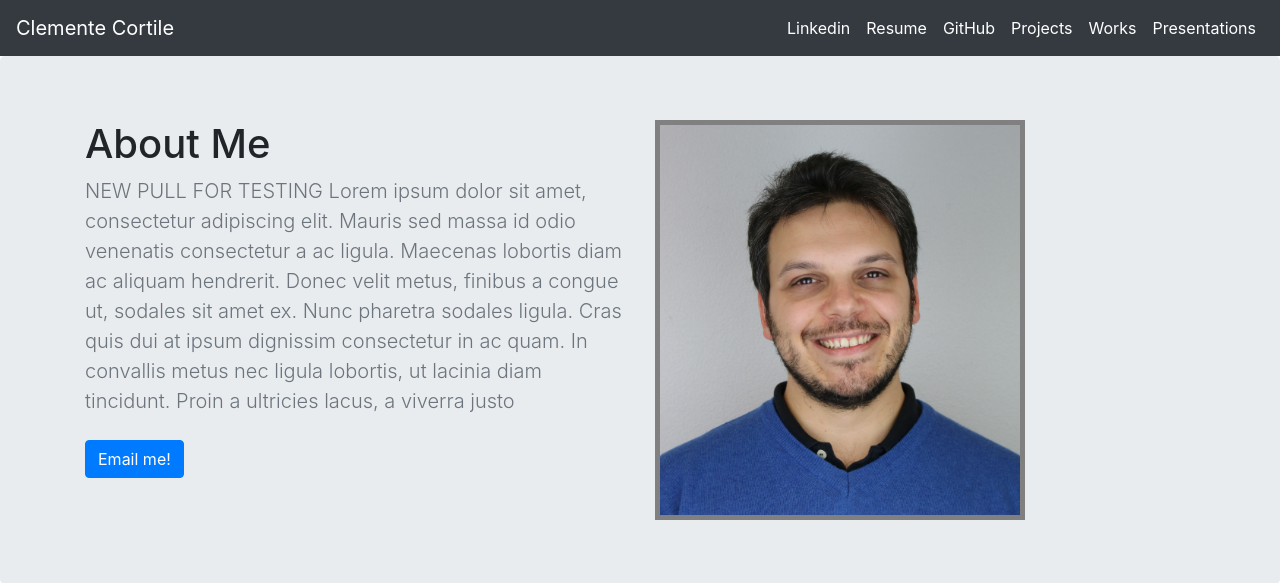
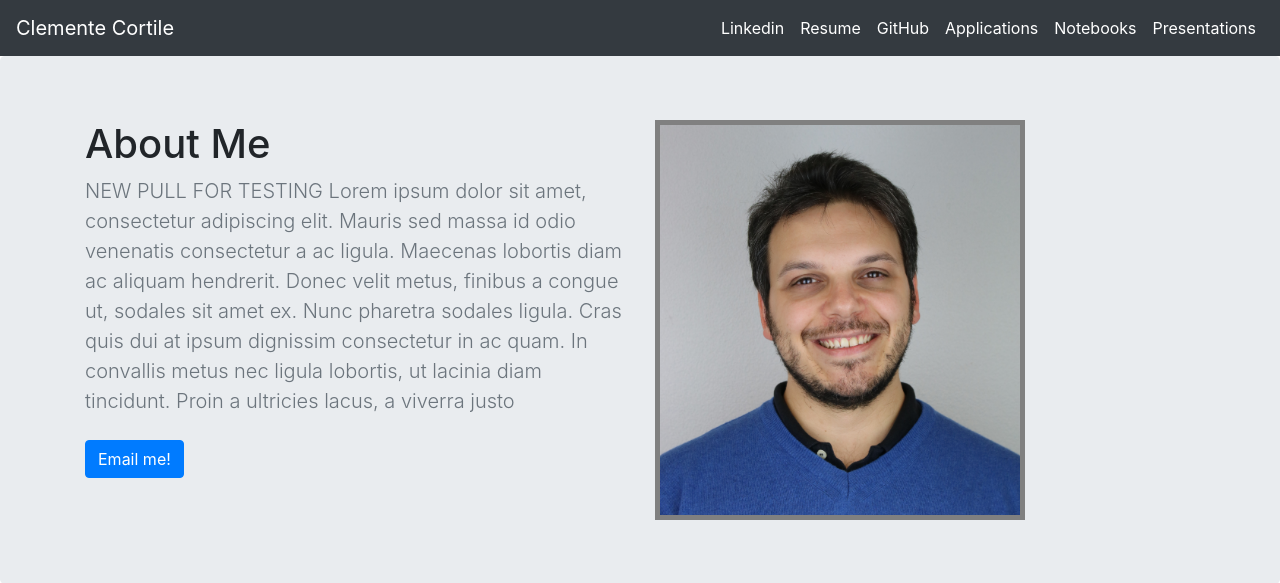
Before and after one commit to ClementeCortile/ptf, a Django app: page / in a window 1280 px wide. Shown: the top 583 px of the page. Run offline with Django 3.2, Linux system fonts and the light colour scheme; data that the repository does not hold is empty; some libraries are stand-ins or nearby versions.

Commit message:
navbar change

```diff
--- a/blog/templates/blog/allblogs.html
+++ b/blog/templates/blog/allblogs.html
@@ -48,8 +48,8 @@
                 <a class="nav-item nav-link active" href="https://www.linkedin.com/in/clemcort/">Linkedin</a>
                 <a class="nav-item nav-link active" href="{% static 'cv_clemente.pdf' %}">Resume</a>
                 <a class="nav-item nav-link active" href="https://github.com/ClementeCortile">GitHub</a>
-                <a class="nav-item nav-link active" href="{% url 'allprojects' %}">Projects</a>
-                <a class="nav-item nav-link active" href="{% url 'allblogs' %}">Works</a>
+                <a class="nav-item nav-link active" href="{% url 'allprojects' %}">Applications</a>
+                <a class="nav-item nav-link active" href="{% url 'allblogs' %}">Notebooks</a>
                 <a class="nav-item nav-link active" href="{% url 'allpresentations' %}">Presentations</a>
             </div>
         </div>
--- a/blog/templates/blog/detail.html
+++ b/blog/templates/blog/detail.html
@@ -48,8 +48,8 @@
                 <a class="nav-item nav-link active" href="https://www.linkedin.com/in/clemcort/">Linkedin</a>
                 <a class="nav-item nav-link active" href="{% static 'cv_clemente.pdf' %}">Resume</a>
                 <a class="nav-item nav-link active" href="https://github.com/ClementeCortile">GitHub</a>
-                <a class="nav-item nav-link active" href="{% url 'allprojects' %}">Projects</a>
-                <a class="nav-item nav-link active" href="{% url 'allblogs' %}">Works</a>
+                <a class="nav-item nav-link active" href="{% url 'allprojects' %}">Applications</a>
+                <a class="nav-item nav-link active" href="{% url 'allblogs' %}">Notebooks</a>
                 <a class="nav-item nav-link active" href="{% url 'allpresentations' %}">Presentations</a>
             </div>
         </div>
--- a/jobs/templates/jobs/home.html
+++ b/jobs/templates/jobs/home.html
@@ -46,8 +46,8 @@
                 <a class="nav-item nav-link active" href="https://www.linkedin.com/in/clemcort/">Linkedin</a>
                 <a class="nav-item nav-link active" href="{% static 'cv_clemente.pdf' %}">Resume</a>
                 <a class="nav-item nav-link active" href="https://github.com/ClementeCortile">GitHub</a>
-                <a class="nav-item nav-link active" href="{% url 'allprojects' %}">Projects</a>
-                <a class="nav-item nav-link active" href="{% url 'allblogs' %}">Works</a>
+                <a class="nav-item nav-link active" href="{% url 'allprojects' %}">Applications</a>
+                <a class="nav-item nav-link active" href="{% url 'allblogs' %}">Notebooks</a>
                 <a class="nav-item nav-link active" href="{% url 'allpresentations' %}">Presentations</a>
             </div>
         </div>
--- a/presentations/templates/presentations/presentations.html
+++ b/presentations/templates/presentations/presentations.html
@@ -48,8 +48,8 @@
                 <a class="nav-item nav-link active" href="https://www.linkedin.com/in/clemcort/">Linkedin</a>
                 <a class="nav-item nav-link active" href="{% static 'cv_clemente.pdf' %}">Resume</a>
                 <a class="nav-item nav-link active" href="https://github.com/ClementeCortile">GitHub</a>
-                <a class="nav-item nav-link active" href="{% url 'allprojects' %}">Projects</a>
-                <a class="nav-item nav-link active" href="{% url 'allblogs' %}">Works</a>
+                <a class="nav-item nav-link active" href="{% url 'allprojects' %}">Applications</a>
+                <a class="nav-item nav-link active" href="{% url 'allblogs' %}">Notebooks</a>
                 <a class="nav-item nav-link active" href="{% url 'allpresentations' %}">Presentations</a>
             </div>
         </div>
--- a/presentations/templates/presentations/presentationsdetail.html
+++ b/presentations/templates/presentations/presentationsdetail.html
@@ -48,8 +48,8 @@
                 <a class="nav-item nav-link active" href="https://www.linkedin.com/in/clemcort/">Linkedin</a>
                 <a class="nav-item nav-link active" href="{% static 'cv_clemente.pdf' %}">Resume</a>
                 <a class="nav-item nav-link active" href="https://github.com/ClementeCortile">GitHub</a>
-                <a class="nav-item nav-link active" href="{% url 'allprojects' %}">Projects</a>
-                <a class="nav-item nav-link active" href="{% url 'allblogs' %}">Works</a>
+                <a class="nav-item nav-link active" href="{% url 'allprojects' %}">Applications</a>
+                <a class="nav-item nav-link active" href="{% url 'allblogs' %}">Notebooks</a>
                 <a class="nav-item nav-link active" href="{% url 'allpresentations' %}">Presentations</a>
             </div>
         </div>
--- a/projects/templates/projects/projects.html
+++ b/projects/templates/projects/projects.html
@@ -48,8 +48,8 @@
                 <a class="nav-item nav-link active" href="https://www.linkedin.com/in/clemcort/">Linkedin</a>
                 <a class="nav-item nav-link active" href="{% static 'cv_clemente.pdf' %}">Resume</a>
                 <a class="nav-item nav-link active" href="https://github.com/ClementeCortile">GitHub</a>
-                <a class="nav-item nav-link active" href="{% url 'allprojects' %}">Projects</a>
-                <a class="nav-item nav-link active" href="{% url 'allblogs' %}">Works</a>
+                <a class="nav-item nav-link active" href="{% url 'allprojects' %}">Applications</a>
+                <a class="nav-item nav-link active" href="{% url 'allblogs' %}">Notebooks</a>
                 <a class="nav-item nav-link active" href="{% url 'allpresentations' %}">Presentations</a>
             </div>
         </div>
```
